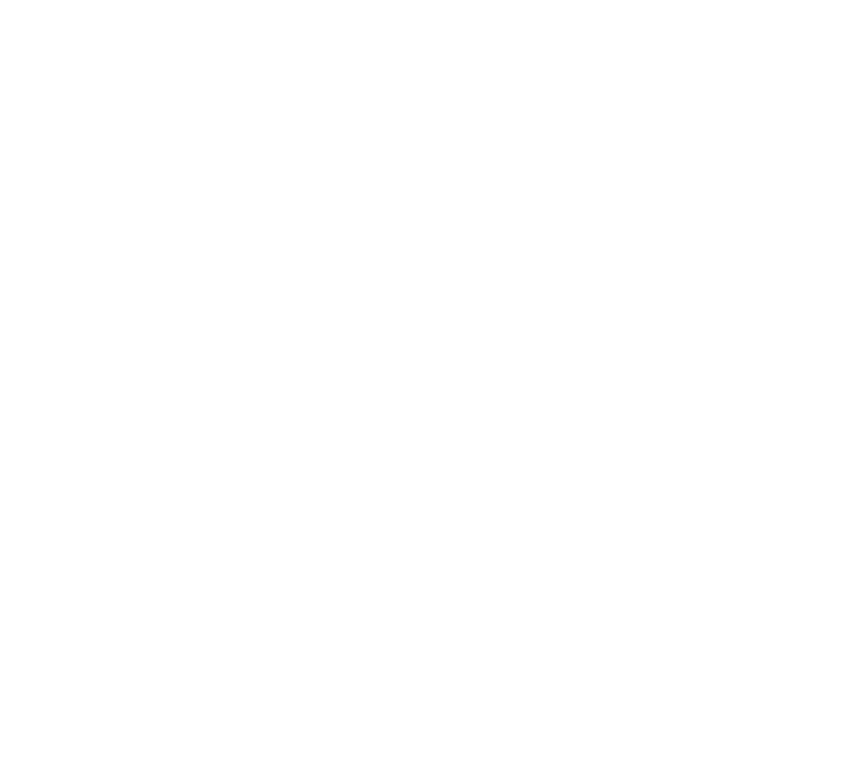
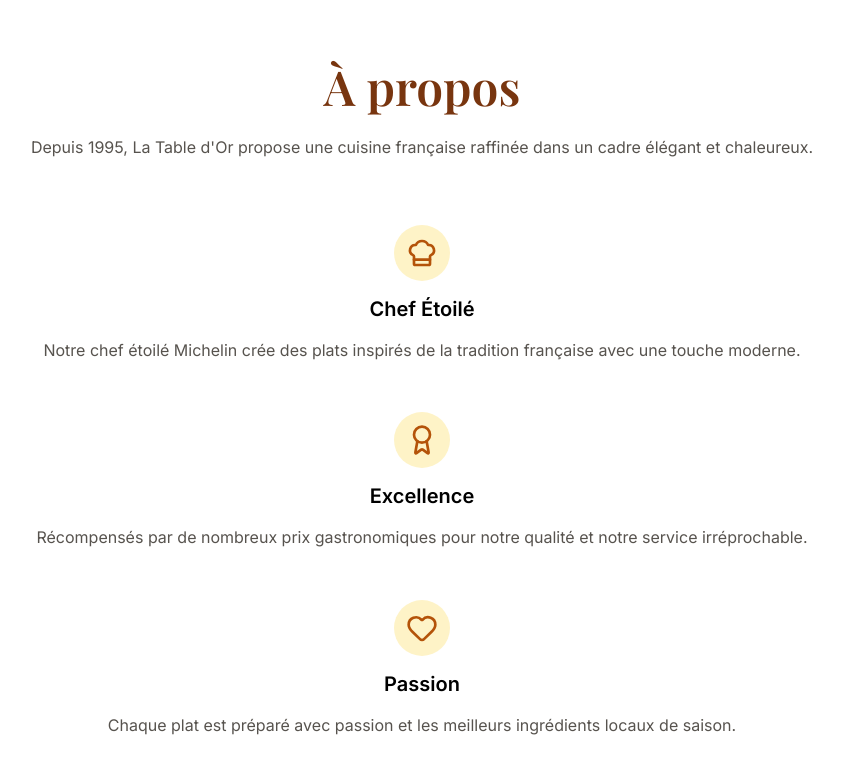
Before and after one commit to leofleury72-bot/La-Table-D-or, a React (Vite) app: page /about-us in a window 1280 px wide. Shown: the part 810-1584 px from the top of the page, without its empty margins (218-1061 px from the left). Before the commit the page ends 800 px from the top, so only its background shows below. Built offline with nearby package versions, Linux system fonts and the light colour scheme; a web font is replaced by a local one.

Commit message:
add AboutUs-component and update banner, and navBar

```diff
--- /dev/null
+++ b/src/components/AboutUs/AboutUs.css
@@ -0,0 +1,77 @@
+.AboutUs-section-text {
+	text-align: center;
+	padding-block: 4rem;
+	.AboutUs-div {
+		padding-inline: 2rem;
+
+		.AboutUs-article-title {
+			margin-bottom: 4rem;
+			display: flex;
+			flex-direction: column;
+			align-items: center;
+
+			.AboutUs-article-img {
+				background-color: var(--color-gold-100);
+				width: max-content;
+				padding: 0.75rem;
+				border-radius: 999px;
+				margin-bottom: 1rem;
+				display: flex;
+				align-items: center;
+			}
+			h3 {
+				font-size: 3rem;
+				font-weight: 600;
+				font-family: var(--font-title);
+				color: var(--color-gold-900);
+				margin-bottom: 1rem;
+			}
+			h4 {
+				font-size: 1.25rem;
+				font-weight: 600;
+				margin-bottom: 1rem;
+			}
+			p {
+				color: var(--color-neutral-600);
+				line-height: 1.7;
+			}
+		}
+		.AboutUs_section-article {
+			display: grid;
+			grid-template-columns: 1fr;
+			/* grid-template-columns: repeat(3, 1fr); */
+			gap: 3rem;
+			.AboutUs-article {
+				display: flex;
+				flex-direction: column;
+				align-items: center;
+
+				.AboutUs-article-img {
+					background-color: var(--color-gold-100);
+					width: max-content;
+					padding: 0.75rem;
+					border-radius: 999px;
+					margin-bottom: 1rem;
+					display: flex;
+					align-items: center;
+				}
+				h3 {
+					font-size: 3rem;
+					font-weight: 600;
+					font-family: var(--font-title);
+					color: var(--color-gold-900);
+					margin-bottom: 1rem;
+				}
+				h4 {
+					font-size: 1.25rem;
+					font-weight: 600;
+					margin-bottom: 1rem;
+				}
+				p {
+					color: var(--color-neutral-600);
+					line-height: 1.7;
+				}
+			}
+		}
+	}
+}
--- /dev/null
+++ b/src/components/AboutUs/AboutUs.tsx
@@ -0,0 +1,91 @@
+import "./AboutUs.css";
+function AboutUs() {
+	return (
+		<section className="AboutUs-section-text">
+			<div className="AboutUs-div">
+				<article className="AboutUs-article-title">
+					<h3>À propos</h3>
+					<p>
+						Depuis 1995, La Table d'Or propose une cuisine française raffinée
+						dans un cadre élégant et chaleureux.
+					</p>
+				</article>
+				<section className="AboutUs_section-article">
+					<article className="AboutUs-article">
+						<div className="AboutUs-article-img">
+							<svg
+								xmlns="http://www.w3.org/2000/svg"
+								width="32"
+								height="32"
+								viewBox="0 0 24 24"
+								fill="none"
+								stroke="#b45309"
+								stroke-width="2"
+								stroke-linecap="round"
+								stroke-linejoin="round"
+							>
+								<title>Chef logo</title>
+								<path d="M17 21a1 1 0 0 0 1-1v-5.35c0-.457.316-.844.727-1.041a4 4 0 0 0-2.134-7.589 5 5 0 0 0-9.186 0 4 4 0 0 0-2.134 7.588c.411.198.727.585.727 1.041V20a1 1 0 0 0 1 1Z" />
+								<path d="M6 17h12" />
+							</svg>
+						</div>
+						<h4>Chef Étoilé </h4>
+						<p>
+							Notre chef étoilé Michelin crée des plats inspirés de la tradition
+							française avec une touche moderne.
+						</p>
+					</article>
+					<article className="AboutUs-article">
+						<div className="AboutUs-article-img">
+							<svg
+								xmlns="http://www.w3.org/2000/svg"
+								width="32"
+								height="32"
+								viewBox="0 0 24 24"
+								fill="none"
+								stroke="#b45309"
+								stroke-width="2"
+								stroke-linecap="round"
+								stroke-linejoin="round"
+							>
+								<title>Badge logo</title>
+								<path d="m15.477 12.89 1.515 8.526a.5.5 0 0 1-.81.47l-3.58-2.687a1 1 0 0 0-1.197 0l-3.586 2.686a.5.5 0 0 1-.81-.469l1.514-8.526" />
+								<circle cx="12" cy="8" r="6" />
+							</svg>
+						</div>
+						<h4>Excellence</h4>
+						<p>
+							Récompensés par de nombreux prix gastronomiques pour notre qualité
+							et notre service irréprochable.
+						</p>
+					</article>
+					<article className="AboutUs-article">
+						<div className="AboutUs-article-img">
+							<svg
+								xmlns="http://www.w3.org/2000/svg"
+								width="32"
+								height="32"
+								viewBox="0 0 24 24"
+								fill="none"
+								stroke="#b45309"
+								stroke-width="2"
+								stroke-linecap="round"
+								stroke-linejoin="round"
+							>
+								<title>Hearth logo</title>
+								<path d="M2 9.5a5.5 5.5 0 0 1 9.591-3.676.56.56 0 0 0 .818 0A5.49 5.49 0 0 1 22 9.5c0 2.29-1.5 4-3 5.5l-5.492 5.313a2 2 0 0 1-3 .019L5 15c-1.5-1.5-3-3.2-3-5.5" />
+							</svg>
+						</div>
+						<h4>Passion</h4>
+						<p>
+							Chaque plat est préparé avec passion et les meilleurs ingrédients
+							locaux de saison.
+						</p>
+					</article>
+				</section>
+			</div>
+		</section>
+	);
+}
+
+export default AboutUs;
--- a/src/components/Banner/Banner.css
+++ b/src/components/Banner/Banner.css
@@ -2,11 +2,12 @@
 	display: flex;
 	justify-content: center;
 	flex-direction: column;
+	text-align: center;
 	align-items: center;
 	width: 100%;
 	min-height: 100vh;
 	background:
-		linear-gradient(rgba(0, 0, 0, 0.6)),
+		linear-gradient(rgba(0, 0, 0, 0.7)),
 		url("../../assets/Hero-img.jpg") center / cover no-repeat;
 	h2 {
 		color: var(--background);
@@ -26,6 +27,9 @@
 		padding: 1rem 2rem;
 		border-radius: 999px;
 		font-size: 1.125rem;
-		background-color: var(--color-gold-900);
+		background-color: var(--color-gold-800);
+		&:hover {
+			background-color: var(--color-gold-900);
+		}
 	}
 }
--- a/src/pages/Galery/Galery.tsx
+++ b/src/components/Galery/Galery.tsx
@@ -1,5 +1,3 @@
-import React from "react";
-
 function Galery() {
 	return <div>Galery</div>;
 }
--- a/src/components/Navbar/Navbar.css
+++ b/src/components/Navbar/Navbar.css
@@ -16,13 +16,19 @@
 	}
 	button {
 		background: none;
+		display: flex;
+		align-items: center;
 		border: none;
+		cursor: pointer;
 	}
 	.ul_navBar-links {
 		background-color: var(--background);
 		width: 100%;
 		text-align: start;
 		padding: 0 1rem 1rem 1rem;
+		display: flex;
+		flex-direction: column;
+		gap: 0.5rem;
 		top: 86px;
 		left: 0;
 		position: fixed;
--- a/src/main.tsx
+++ b/src/main.tsx
@@ -4,10 +4,10 @@
 import "./index.css";
 
 import App from "./App";
-import AboutUs from "./pages/AboutUs/AboutUs";
-import Galery from "./pages/Galery/Galery";
+import AboutUs from "./components/AboutUs/AboutUs";
+import Galery from "./components/Galery/Galery";
 import Home from "./pages/Home/Home";
-import Menu from "./pages/Menu/Menu";
+import Menu from "./components/Menu/Menu";
 import Book from "./components/Book/Book";
 
 const router = createBrowserRouter([
--- a/src/pages/AboutUs/AboutUs.tsx
+++ /dev/null
@@ -1,5 +0,0 @@
-function AboutUs() {
-	return <div>AboutUs</div>;
-}
-
-export default AboutUs;
--- a/src/pages/Home/Home.tsx
+++ b/src/pages/Home/Home.tsx
@@ -1,10 +1,16 @@
+import AboutUs from "../../components/AboutUs/AboutUs";
 import Banner from "../../components/Banner/Banner";
 
 function Home() {
 	return (
-		<div>
-			<Banner />
-		</div>
+		<>
+			<section>
+				<Banner />
+			</section>
+			<section>
+				<AboutUs />
+			</section>
+		</>
 	);
 }
 
```
Also changed, not shown: src/components/Galery/Galery.css (added), src/components/Menu/Menu.css (added), src/components/Menu/Menu.tsx (renamed from src/pages/Menu/Menu.tsx), src/pages/Galery/Galery.css (deleted).
